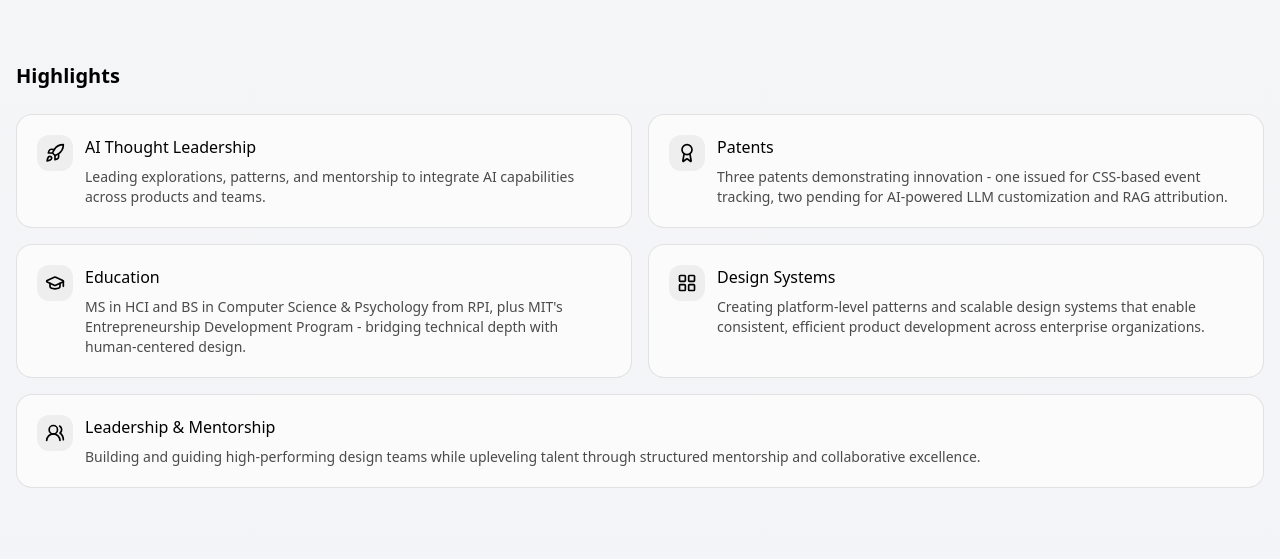
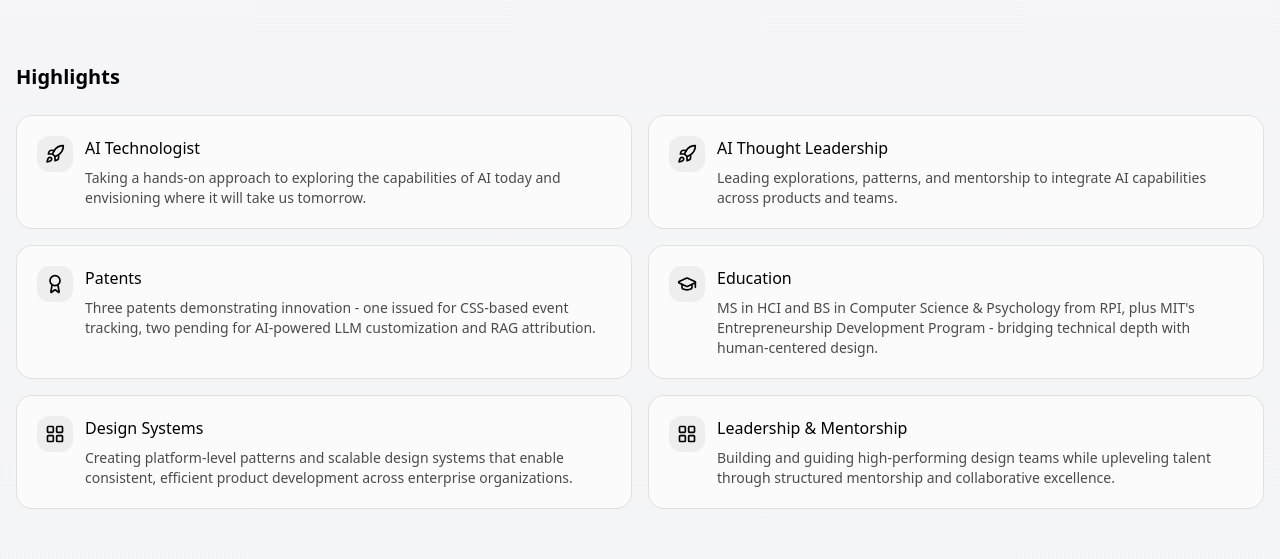
Before and after one commit to dustinakirk/portfolio, a React (Vite) app: page / in a window 1280 px wide. Shown: the part 1160-1719 px from the top of the page. Built offline with nearby package versions, Linux system fonts and the light colour scheme; the HTML template or start-up script is replaced by a standard one.

Commit message:
Update PortfolioFresh.jsx

```diff
--- a/src/components/PortfolioFresh.jsx
+++ b/src/components/PortfolioFresh.jsx
@@ -644,7 +644,7 @@ export default function PortfolioFresh() {
           <div id="hero-content" className="md:col-span-7">
             <motion.h1 initial={{ opacity: 0, y: 8 }} animate={{ opacity: 1, y: 0 }} transition={{ duration: 0.6 }} className="text-3xl md:text-5xl font-extrabold tracking-tight">
               Principal Product Designer
-              <br className="hidden sm:block" /> AI Enthusiast
+              <br className="hidden sm:block" /> <span className="text-xl md:text-3xl">AI Enthusiast</span>
             </motion.h1>
             <p className="mt-4 text-base md:text-lg text-black/70 dark:text-white/70 max-w-2xl">
               Software is fundamentally changing with agentic systems, generative UI, and natrual language interfaces.
@@ -732,6 +732,26 @@ export default function PortfolioFresh() {
                     <Rocket className="h-5 w-5" />
                   </span>
                   <div>
+                    <div className="font-medium mb-2">AI Technologist</div>
+                    <div className="text-sm opacity-70">Taking a hands-on approach to exploring the capabilities of AI today and envisioning where it will take us tomorrow.</div>
+                  </div>
+                </div>
+              </motion.div>
+
+              {/* AI Thought Leadership */}
+              <motion.div
+                id="highlight-ai-leadership"
+                initial={{ opacity: 0, y: 8 }}
+                whileInView={{ opacity: 1, y: 0 }}
+                viewport={{ once: true }}
+                transition={{ duration: 0.4 }}
+                className="rounded-2xl border border-black/10 dark:border-white/10 bg-white/60 dark:bg-white/5 p-5"
+              >
+                <div className="flex items-start gap-3">
+                  <span className="shrink-0 p-2 rounded-xl bg-black/5 dark:bg-white/5">
+                    <Rocket className="h-5 w-5" />
+                  </span>
+                  <div>
                     <div className="font-medium mb-2">AI Thought Leadership</div>
                     <div className="text-sm opacity-70">Leading explorations, patterns, and mentorship to integrate AI capabilities across products and teams.</div>
                   </div>
@@ -800,16 +820,16 @@ export default function PortfolioFresh() {
 
               {/* Leadership & Mentorship - Full width on desktop for odd number */}
               <motion.div
-                id="highlight-leadership"
+                id="highlight-leadership2"
                 initial={{ opacity: 0, y: 8 }}
                 whileInView={{ opacity: 1, y: 0 }}
                 viewport={{ once: true }}
-                transition={{ duration: 0.4, delay: 0.2 }}
-                className="rounded-2xl border border-black/10 dark:border-white/10 bg-white/60 dark:bg-white/5 p-5 md:col-span-2"
+                transition={{ duration: 0.4, delay: 0.15 }}
+                className="rounded-2xl border border-black/10 dark:border-white/10 bg-white/60 dark:bg-white/5 p-5"
               >
                 <div className="flex items-start gap-3">
                   <span className="shrink-0 p-2 rounded-xl bg-black/5 dark:bg-white/5">
-                    <Users2 className="h-5 w-5" />
+                    <LayoutGrid className="h-5 w-5" />
                   </span>
                   <div>
                     <div className="font-medium mb-2">Leadership & Mentorship</div>
@@ -817,6 +837,7 @@ export default function PortfolioFresh() {
                   </div>
                 </div>
               </motion.div>
+
             </div>
           </div>
         </div>
```
